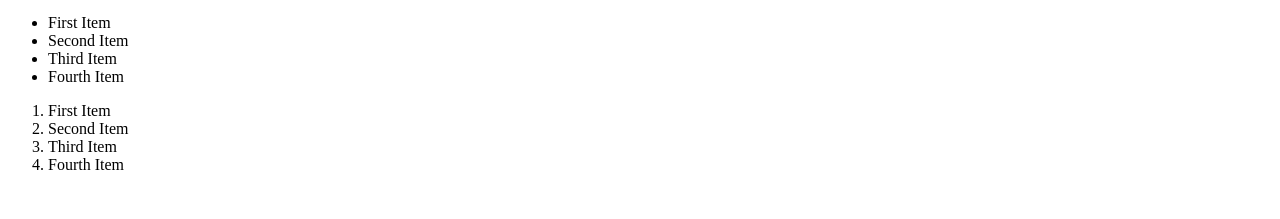
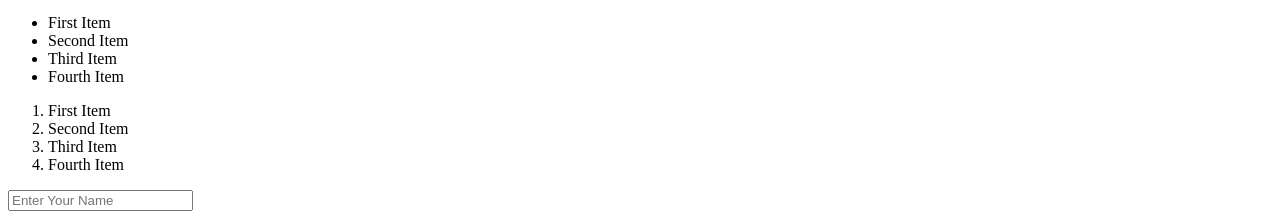
Before and after one commit to sachin4169/Html, a plain HTML site: page index.html in a window 1280 px wide. Shown: the part 1713-1932 px from the top of the page. Before the commit the page ends 1903 px from the top, so only its background shows below. Drawn offline with Linux system fonts and the light colour scheme.

Commit message:
Create a Text Field

```diff
--- a/index.html
+++ b/index.html
@@ -57,5 +57,8 @@
         <li>Third Item</li>
         <li>Fourth Item</li>
     </ol>
+
+    <!--task 17 -> Create a Text Field-->
+    <input type="text" placeholder="Enter Your Name">
 </body>
 </html>
```
